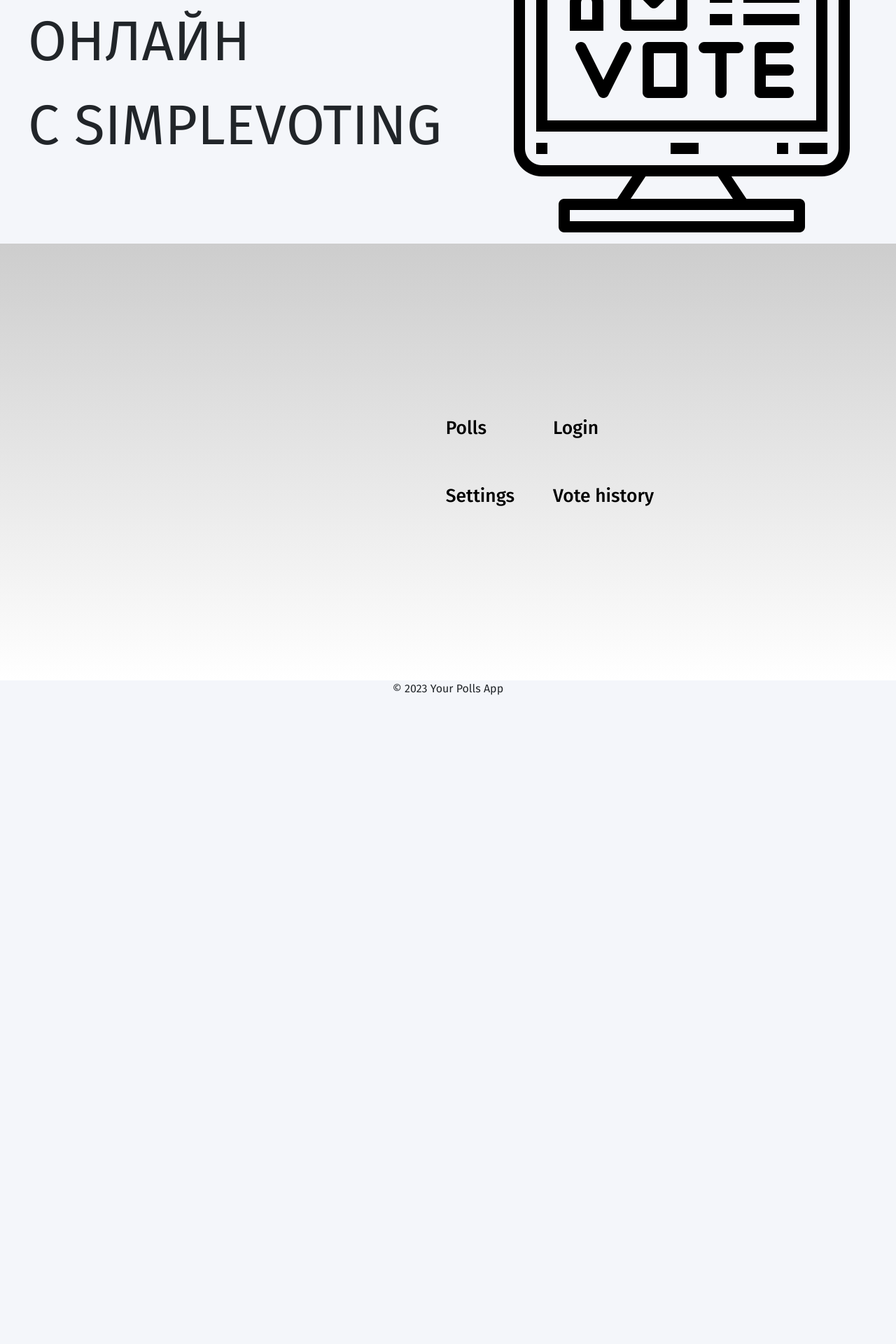
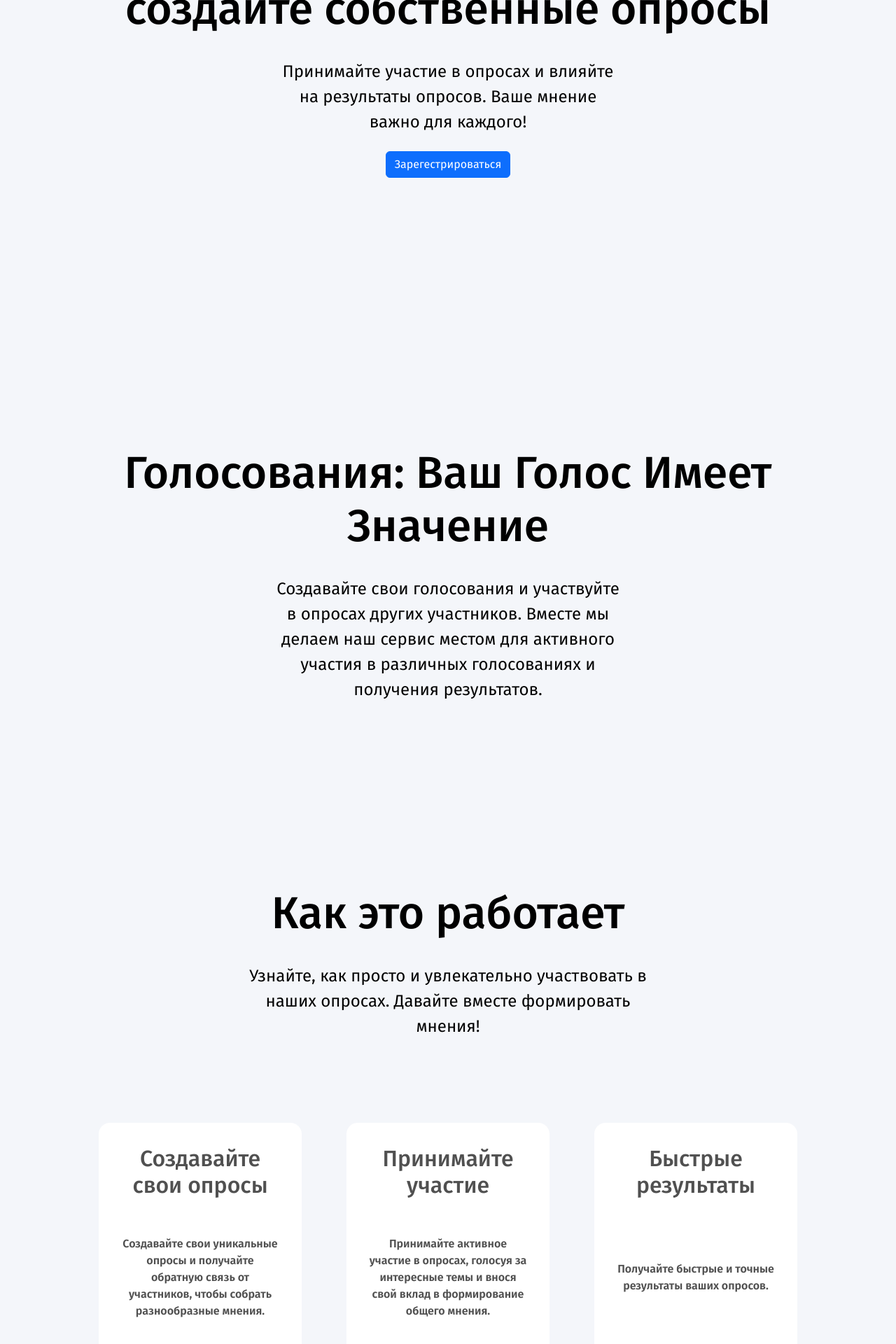
Before and after one commit to zallixx/SimpleVotings-front, a React (Create React App) app: page / in a window 1280 px wide. Shown: the part 214-2134 px from the top of the page at 70% size. Before the commit the page ends 1210 px from the top, so only its background shows below. Built offline with nearby package versions, Linux system fonts and the light colour scheme.

Commit message:
переделал стартовую страницу

```diff
--- a/src/pages/HomePage/HomePage.css
+++ b/src/pages/HomePage/HomePage.css
@@ -1,120 +1,146 @@
-/* Стиль для ссылок(табов) в меню */
-.link {
+#dark .home-page-container {
+    background-color: #1e1e1d;
+}
+
+.home-banner-container {
     position: relative;
-    font-size: 1.1em;
-    text-decoration: none;
-    font-weight: 500;
-    margin: 20%;
-    white-space: nowrap;
+    display: flex;
+    padding-top: 3rem;
+}
+
+.home-banner-container,
+.about-section-container {
+    flex-direction: column-reverse;
+    align-items: center;
+    justify-content: center;
+}
+
+.home-text-section {
+    flex: 1;
+    display: flex;
+    flex-direction: column;
+    justify-content: center;
+    align-items: flex-start;
+}
+
+.home-text-section,
+.about-section-text-container {
+    justify-content: center;
+    align-items: center;
+    margin-top: 4rem;
+}
+
+.primary-heading {
+    font-size: clamp(2rem, 5vw, 4rem);
+    text-align: center;
+    max-width: 90%;
+}
+
+.primary-text {
+    font-size: clamp(1rem, 3vw, 1.5rem);
+    max-width: 500px;
+    margin: 1.5rem 0;
+    text-align: center;
+}
+
+
+.secondary-button {
+    padding: 1rem 2.5rem;
+    outline: none;
+    border: none;
+    border-radius: 5rem;
+    font-size: 1.1rem;
     cursor: pointer;
+    font-weight: 600;
+    color: white;
+    transition: 0.2s;
+    display: flex;
+    align-items: center;
+    justify-content: center;
+}
+
+/* */
+
+.about-section-container {
+    margin-top: 20rem;
+    position: relative;
+    display: flex;
+    align-items: center;
+    justify-content: space-between;
+}
+
+#dark .about-section-container {
+    background-color: #1e1e1d;
+}
+
+.about-section-text-container {
+    flex: 1;
+    justify-content: center;
+    display: flex;
+    flex-direction: column;
+}
+
+/* */
+
+.work-section-wrapper {
+    margin-top: 15rem;
+}
+
+#dark .work-section-wrapper {
+    background-color: #1e1e1d;
+}
+
+.work-section-top p {
+    text-align: center;
+    max-width: 600px !important;
+}
+.work-section-top h1 {
+    max-width: 700px !important;
+}
+.work-section-top {
+    display: flex;
+    justify-content: center;
+    align-items: center;
+    flex-direction: column;
+}
+
+.work-section-info {
+    width: 290px;
+    min-height: 350px;
+    padding: 1rem 2rem;
+    display: flex;
+    flex-direction: column;
+    justify-content: center;
+    align-items: center;
+    text-align: center;
+    border-radius: 1rem;
+    margin: 1rem 2rem;
+}
+
+
+#dark .work-section-info {
+    background-color: #222220;
     color: white;
 }
 
-.link::after {
-    content: '';
-    position: absolute;
-    left: 0;
-    width: 100%;
-    bottom: -6px;
-    height: 3px;
-    background-color: black;
-    border-radius: 5px;
-    transform: scaleX(0);
-    transition: transform .5s;
+#light .work-section-info {
+    background-color: white;
+    color: #505050;
 }
 
-.link:hover {
-    color: black;
+.work-section-info h2 {
+    margin: 1rem 0;
 }
-
-#dark .link::after {
-    content: '';
-    position: absolute;
-    left: 0;
-    width: 100%;
-    bottom: -6px;
-    height: 3px;
-    color: white;
-    background-color: white;
-    border-radius: 5px;
-    transform: scaleX(0);
-    transition: transform .5s;
-}
-
-#dark .link:hover {
-    color: white;
-}
-
-.link.active::after {
-    transform: scaleX(1);
-}
-
-.link:hover::after {
-    transform: scaleX(1);
-}
-
-#dark .link.active::after {
-    transform: scaleX(1);
-}
-
-#dark .link:hover::after {
-    transform: scaleX(1);
-}
-
-
-/* Остальные стили */
-.menu {
-    display: flex;
-    justify-content: space-evenly;
-    width: 25%;
-    margin: auto;
-}
-
-.homeCol {
-    display: flex;
-    align-items: center;
-    flex-wrap: wrap;
-    margin: 25%;
-    font-size: 1.5em;
-}
-
-.homeContent {
-    margin: 10%;
-    padding: 5%;
-}
-
-.mainText {
-    font-size: 5em;
-    margin: 15%;
-}
-
-.BackgroundImage {
-    width: 100%;
-    height: 100%;
+.work-section-bottom {
+    margin-top: 5rem;
     display: flex;
     justify-content: center;
     align-items: center;
+    flex-wrap: wrap;
 }
-
-#light .BackgroundImage {
-    background-image: linear-gradient(rgba(205, 205, 205, 1), rgba(230, 230, 230, 1), rgba(255, 255, 255, 1));
+.work-section-info p {
+    flex: 1;
+    display: flex;
+    align-items: center;
+    font-weight: 600;
 }
-
-#dark .BackgroundImage {
-    background-image: linear-gradient(rgba(25, 25, 25, 1), rgba(50, 50, 50, 1), rgba(75, 75, 75, 1));
-}
-
-.headerContent {
-  display: flex;
-  justify-content: space-between;
-  align-items: center;
-}
-
-.headerLeft {
-  flex: 1;
-}
-
-.headerRight {
-  flex: 1;
-  text-align: right;
-}
--- a/src/pages/HomePage/HomePage.js
+++ b/src/pages/HomePage/HomePage.js
@@ -1,50 +1,66 @@
 import React from "react";
+import {useNavigate} from "react-router-dom";
 
 import './HomePage.css';
 
 const HomePage = () => {
-    const A = (text, hreff) => {
-        return (<a className="link text_color" href={hreff}>{text}</a>)
-    };
+    const navigate = useNavigate();
+    const surveyInfoData = [{
+        title: "Создавайте свои опросы",
+        text: "Создавайте свои уникальные опросы и получайте обратную связь от участников, чтобы собрать разнообразные мнения.",
+    }, {
+        title: "Принимайте участие",
+        text: "Принимайте активное участие в опросах, голосуя за интересные темы и внося свой вклад в формирование общего мнения.",
+    }, {
+        title: "Быстрые результаты",
+        text: "Получайте быстрые и точные результаты ваших опросов.",
+    },];
 
     return (
-        <div>
-            {/* Шапка */}
-            <header className="header">
-                <div className="headerContent">
-                    <div className="headerLeft" style={{ textAlign: 'left', paddingLeft: '40px' }}>
-                        <p style={{ textTransform: 'uppercase', fontSize: '80px', whiteSpace: 'pre' }}>
-                            Голосуй{"\n"}онлайн{"\n"}с SimpleVoting
+        <div className="home-page-container">
+            <div className="home-container text_color">
+                <div className="home-banner-container">
+                    <div className="home-text-section">
+                        <h1 className="primary-heading">
+                            Участвуйте в наших опросах или создайте собственные опросы
+                        </h1>
+                        <p className="primary-text">
+                            Принимайте участие в опросах и влияйте на результаты опросов. Ваше мнение важно для каждого!
                         </p>
-                    </div>
-                    <div className="headerRight" style={{ marginTop: '50px', paddingRight: '50px' }}>
-                        <img src={require('./image.jpeg')} alt="SimpleVoting" />
+                        <button className="secondary-button btn-primary btn" onClick={() => navigate('/register')}>
+                            Зарегестрироваться
+                        </button>
                     </div>
                 </div>
-            </header>
-
-            {/* Основная часть (контент) (лендинг page) */}
-            <main>
-                <div className="BackgroundImage">
-                    <div className="homeContent">
-                        <div className="menu">
-                            <div className="homeCol">
-                                {A('Polls', '/polls/')}
-                                {A('Settings', '/settings/')}
-                            </div>
-                            <div className="homeCol">
-                                {A('Login', '/login/')}
-                                {A('Vote history', '/vote-history')}
-                            </div>
+            </div>
+            <div className="about-section-container text_color">
+                <div className="about-section-text-container">
+                    <h1 className="primary-heading">
+                        Голосования: Ваш Голос Имеет Значение
+                    </h1>
+                    <p className="primary-text">
+                        Создавайте свои голосования и участвуйте в опросах других участников. Вместе мы делаем наш
+                        сервис местом для активного участия в различных голосованиях и получения результатов.
+                    </p>
+                </div>
+            </div>
+            <div className="work-section-wrapper text_color">
+                <div className="work-section-top">
+                    <h1 className="primary-heading">Как это работает</h1>
+                    <p className="primary-text">
+                        Узнайте, как просто и увлекательно участвовать в наших опросах. Давайте вместе формировать
+                        мнения!
+                    </p>
+                </div>
+                <div className="work-section-bottom">
+                    {surveyInfoData.map((data) => (
+                        <div className="work-section-info" key={data.title}>
+                            <h2>{data.title}</h2>
+                            <p>{data.text}</p>
                         </div>
-                    </div>
+                    ))}
                 </div>
-            </main>
-
-            {/* Подвал */}
-            <footer>
-                <p>&copy; 2023 Your Polls App</p>
-            </footer>
+            </div>
         </div>
     );
 };
```
Also changed, not shown: src/pages/HomePage/image.jpeg (deleted).
